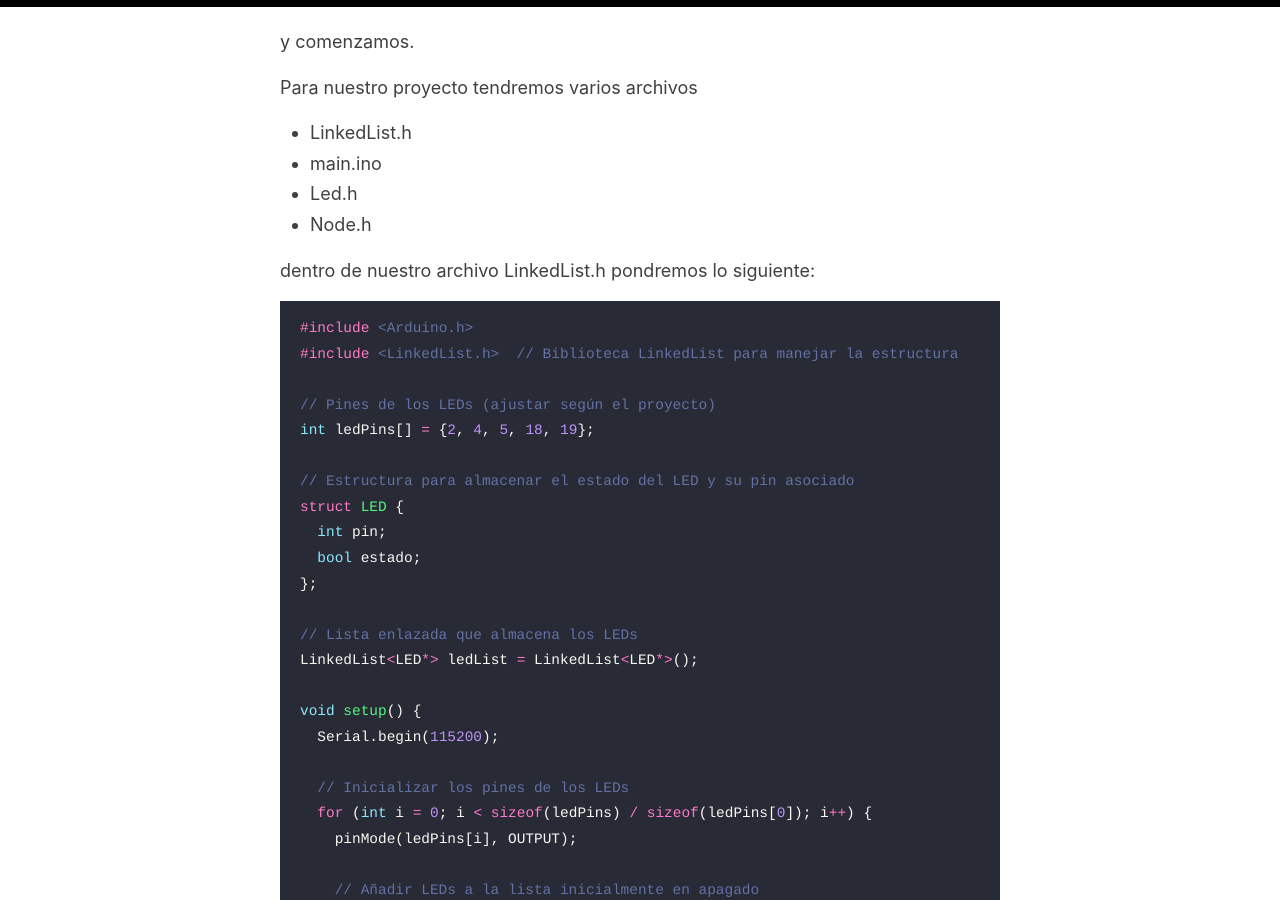
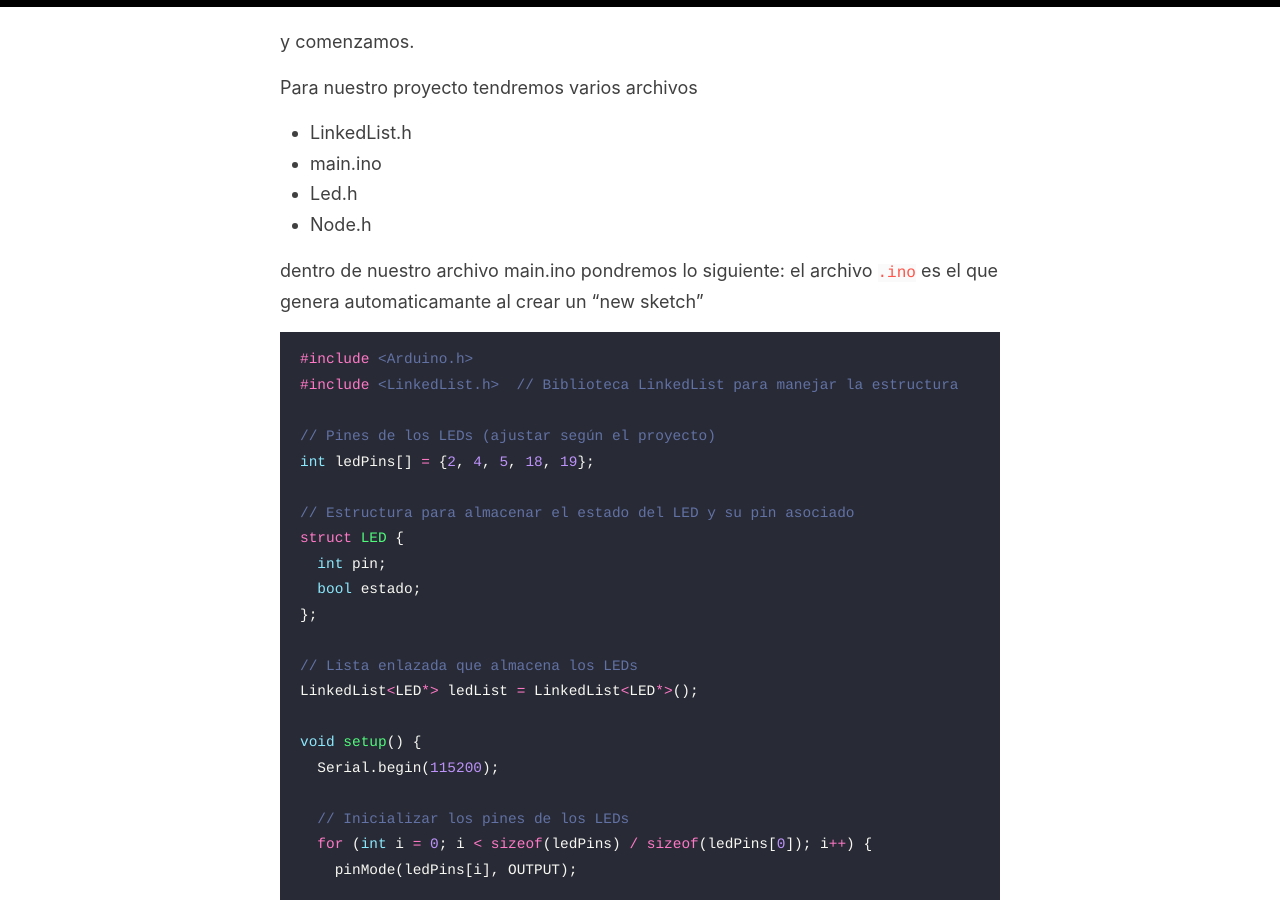
Before and after one commit to ethelpoe/ethelpoe.github.io, a Jekyll site: the page built from _posts/2024-10-23-Secuencia de leds usando LinkedList.md, in a window 1280 px wide and 900 px high, scrolled down 2415 px. Built offline with Jekyll 4.4.1, drawn with Linux system fonts in a browser that asks for light colours; our own code applies the rules of GitHub Pages for plain Markdown files; some of the changed text lies outside the part shown.

Commit message:
Update 2024-10-23-Secuencia de leds usando LinkedList.md

````diff
--- a/_posts/2024-10-23-Secuencia de leds usando LinkedList.md
+++ b/_posts/2024-10-23-Secuencia de leds usando LinkedList.md
@@ -57,7 +57,8 @@
  - Led.h
  - Node.h
 
-dentro de nuestro archivo LinkedList.h pondremos lo siguiente:
+dentro de nuestro archivo main.ino pondremos lo siguiente:
+el archivo `.ino` es el que genera automaticamante al crear un "new sketch"
 
 ```c++
 #include <Arduino.h>
@@ -133,3 +134,17 @@
   }
 }
 ```
+
+ahora escribiremos el contenido del archivo "linkedList.h"
+```c++
+#pragma once
+template <typename T>
+class Node{
+  public:
+    T data;
+Node* next;
+
+Node(T data): data(data), next(nullptr){}
+};
+
+```
````
